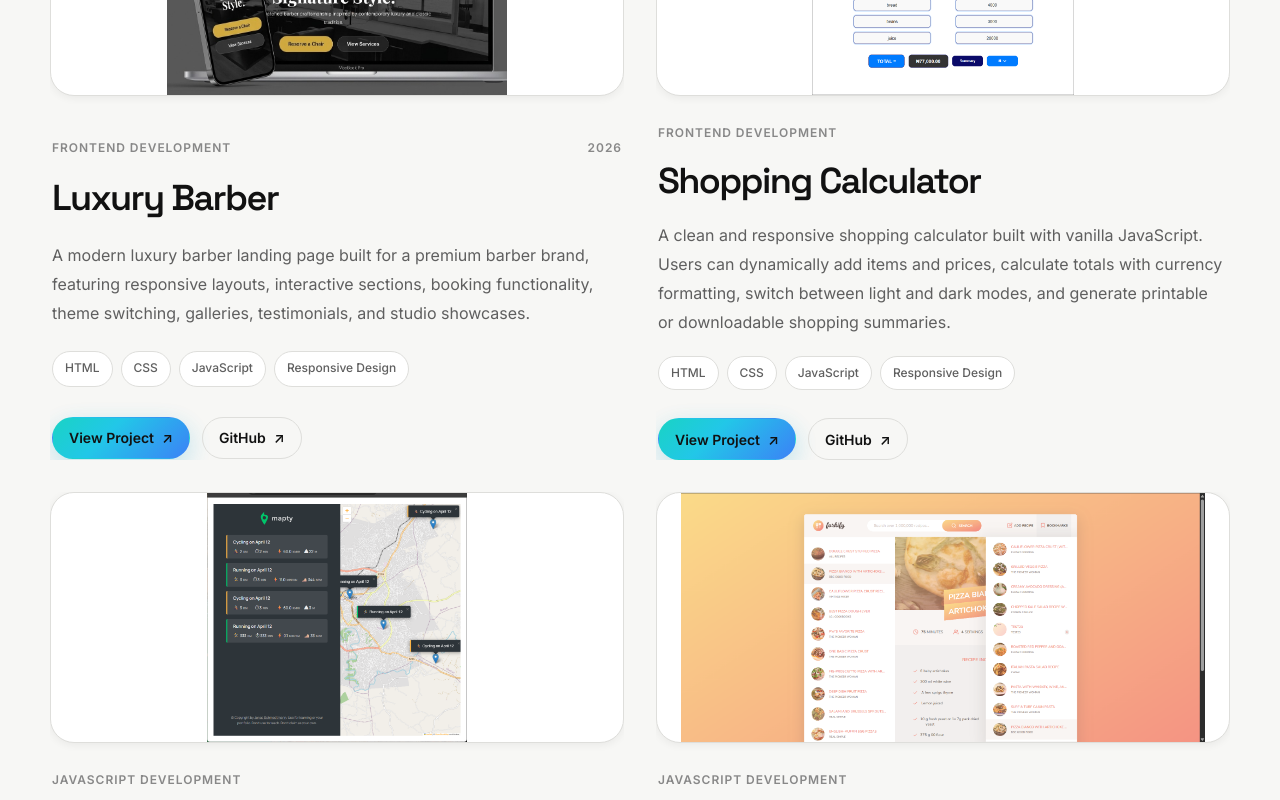
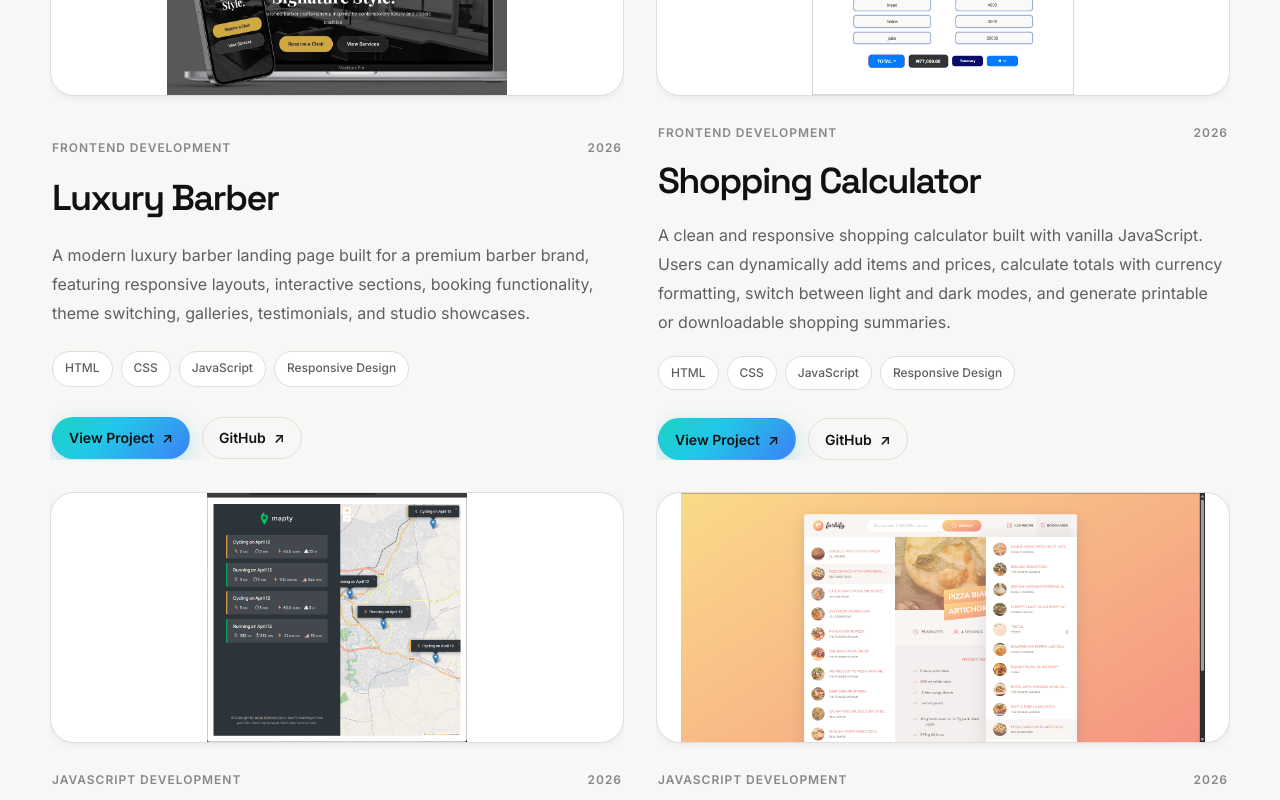
Before and after one commit to Noftyfootie/modern-portfolio, a React (Vite) app: page / in a window 1280 px wide. Shown: the part 2120-2920 px from the top of the page. Built offline with nearby package versions, Linux system fonts and the light colour scheme.

Commit message:
Insert footer and project URL

```diff
--- a/src/components/Footer/Footer.jsx
+++ b/src/components/Footer/Footer.jsx
@@ -27,7 +27,11 @@ function Footer() {
             </nav>
 
             <div className="footer__socials">
-              <a href="#" aria-label="GitHub" className="footer__social">
+              <a
+                href="https://github.com/Noftyfootie"
+                aria-label="GitHub"
+                className="footer__social"
+              >
                 <svg
                   viewBox="0 0 24 24"
                   width="19"
@@ -39,7 +43,11 @@ function Footer() {
                 </svg>
               </a>
 
-              <a href="#" aria-label="LinkedIn" className="footer__social">
+              <a
+                href="https://www.linkedin.com/in/owolabi-nofisat/"
+                aria-label="LinkedIn"
+                className="footer__social"
+              >
                 <svg
                   viewBox="0 0 24 24"
                   width="19"
@@ -51,7 +59,11 @@ function Footer() {
                 </svg>
               </a>
 
-              <a href="#" aria-label="Twitter" className="footer__social">
+              <a
+                href="https://x.com/NoftyFootie"
+                aria-label="Twitter"
+                className="footer__social"
+              >
                 <svg
                   viewBox="0 0 24 24"
                   width="19"
--- a/src/data/projects.js
+++ b/src/data/projects.js
@@ -45,8 +45,8 @@ const projects = [
       hover: fluxCampusContact,
     },
 
-    liveUrl: "#",
-    githubUrl: "#",
+    liveUrl: "https://fluxcampus.org/",
+    githubUrl: "https://github.com/Jtcontrolla/Flux-campus-02",
 
     featured: true,
   },
@@ -70,8 +70,8 @@ const projects = [
       hover: flowBankDark,
     },
 
-    liveUrl: "#",
-    githubUrl: "#",
+    liveUrl: "https://flowbankapp.netlify.app/",
+    githubUrl: "https://github.com/Noftyfootie/FlowBank_App",
 
     featured: true,
   },
@@ -95,8 +95,8 @@ const projects = [
       hover: luxuryBarberLight,
     },
 
-    liveUrl: "#",
-    githubUrl: "#",
+    liveUrl: "https://elitecutsbarberco.vercel.app/",
+    githubUrl: "https://github.com/Noftyfootie/Elitecuts_Barber_Co",
 
     featured: true,
   },
@@ -106,6 +106,7 @@ const projects = [
     title: "Shopping Calculator",
     category: "Frontend Development",
     type: "Personal Project",
+    year: "2026",
 
     description:
       "A clean and responsive shopping calculator built with vanilla JavaScript. Users can dynamically add items and prices, calculate totals with currency formatting, switch between light and dark modes, and generate printable or downloadable shopping summaries.",
@@ -119,8 +120,8 @@ const projects = [
       hover: shoppingCalculatorDark,
     },
 
-    liveUrl: "#",
-    githubUrl: "#",
+    liveUrl: "https://shoppingcalculator2026.netlify.app/",
+    githubUrl: "https://github.com/Noftyfootie/shopping_calculator",
 
     featured: true,
   },
@@ -130,6 +131,7 @@ const projects = [
     title: "Mapty",
     category: "JavaScript Development",
     type: "Learning Project",
+    year: "2026",
 
     description:
       "An interactive workout tracking web application built while learning modern JavaScript. Mapty allows users to log running and cycling workouts on an interactive map, with workout details and location-based tracking presented through a clean, responsive interface.",
@@ -143,8 +145,8 @@ const projects = [
       hover: MaptyLocation,
     },
 
-    liveUrl: "#",
-    githubUrl: "#",
+    liveUrl: "https://noftyfootie.github.io/Mapty-App/",
+    githubUrl: "https://github.com/Noftyfootie/Mapty-App",
 
     featured: true,
   },
@@ -154,6 +156,7 @@ const projects = [
     title: "Forkify",
     category: "JavaScript Development",
     type: "Learning Project",
+    year: "2026",
 
     description:
       "A recipe discovery web application built while learning modern JavaScript. Forkify allows users to search for recipes, view detailed cooking instructions and ingredients, adjust serving sizes, bookmark favorites, and interact with recipe data through a responsive interface.",
@@ -167,8 +170,8 @@ const projects = [
       hover: ForkifyWorkout,
     },
 
-    liveUrl: "#",
-    githubUrl: "#",
+    liveUrl: "https://forkify-layo.netlify.app/",
+    githubUrl: "https://github.com/Noftyfootie/forkify",
 
     featured: true,
   },
```
